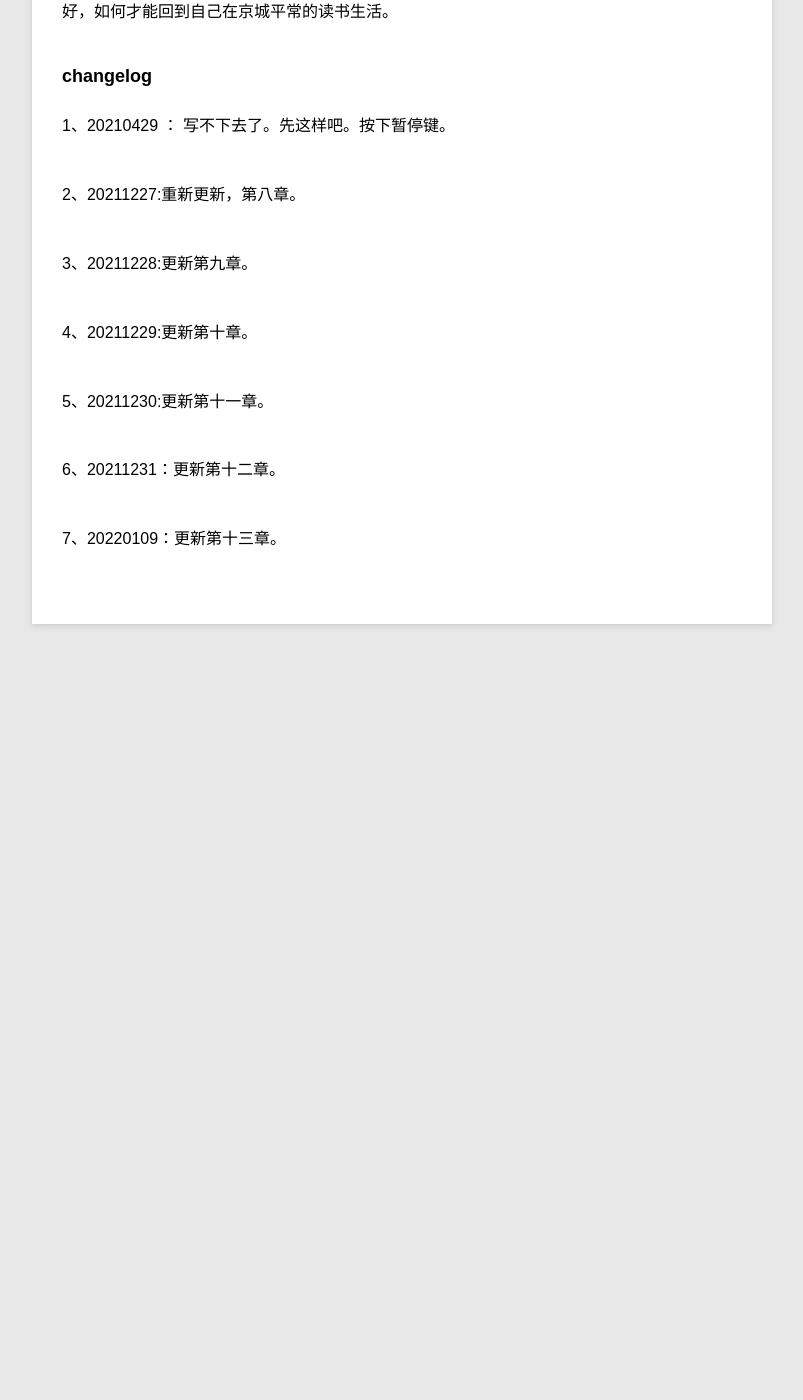
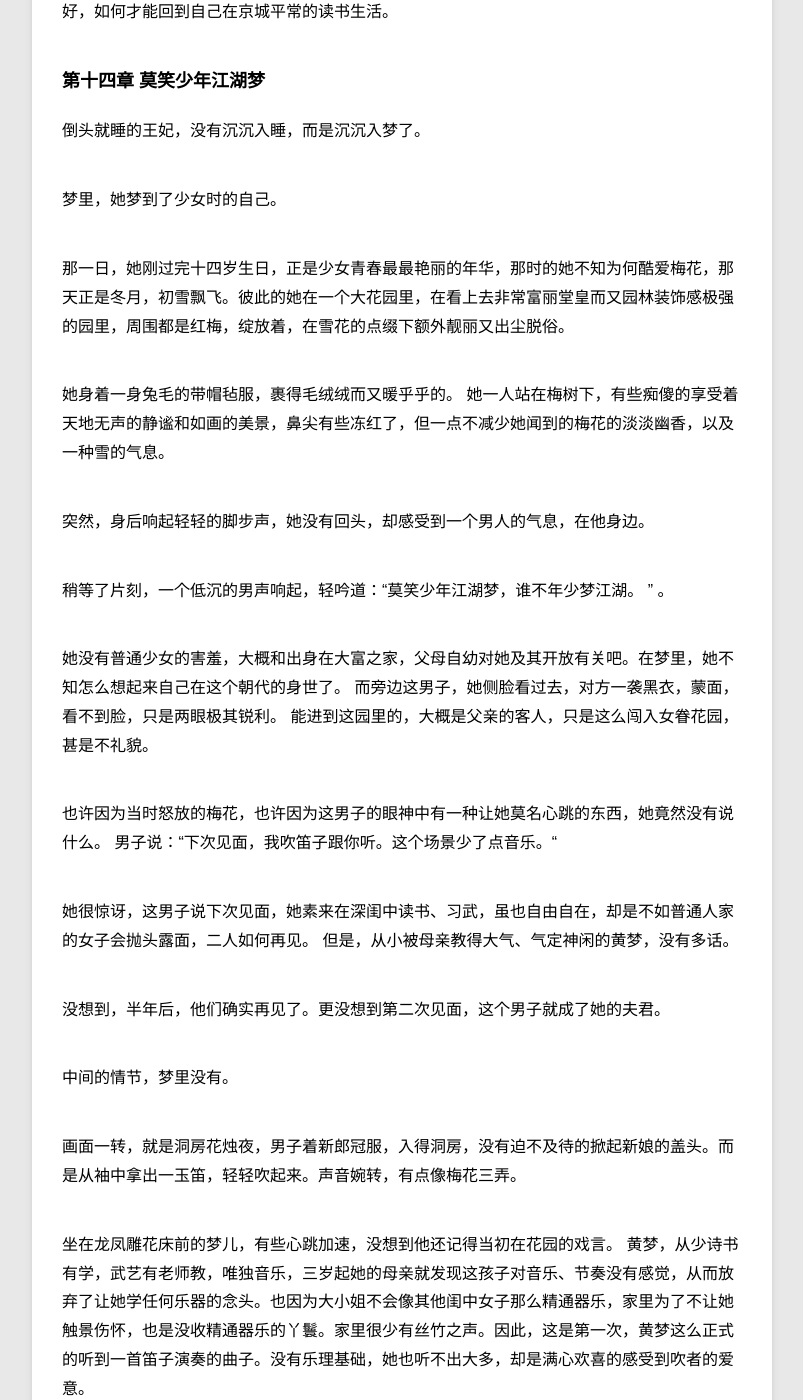
Before and after one commit to violettianjie/violettianjie.github.io, a Jekyll site: the page built from _posts/blog/2020-12-26-xiyu.md, in a window 1280 px wide and 1400 px high, scrolled down 23665 px. Shown: the whole window, without its empty margins (78-881 px from the left). Built offline with Jekyll 4.4.1, drawn with Linux system fonts in a browser that asks for light colours; before the commit the page ends 24369 px from its top, so only the background shows below that; some of the changed text lies outside the part shown.

Commit message:
Update 2020-12-26-xiyu.md

```diff
--- a/_posts/blog/2020-12-26-xiyu.md
+++ b/_posts/blog/2020-12-26-xiyu.md
@@ -520,6 +520,45 @@ category: blog
 
 现在的她，对于人间的自己、梦朝的自己、天界的自己，三个身份有些迷茫，不知道该如何是好，如何才能回到自己在京城平常的读书生活。
 
+### 第十四章 莫笑少年江湖梦
+
+倒头就睡的王妃，没有沉沉入睡，而是沉沉入梦了。
+
+
+梦里，她梦到了少女时的自己。
+
+那一日，她刚过完十四岁生日，正是少女青春最最艳丽的年华，那时的她不知为何酷爱梅花，那天正是冬月，初雪飘飞。彼此的她在一个大花园里，在看上去非常富丽堂皇而又园林装饰感极强的园里，周围都是红梅，绽放着，在雪花的点缀下额外靓丽又出尘脱俗。
+
+她身着一身兔毛的带帽毡服，裹得毛绒绒而又暖乎乎的。 她一人站在梅树下，有些痴傻的享受着天地无声的静谧和如画的美景，鼻尖有些冻红了，但一点不减少她闻到的梅花的淡淡幽香，以及一种雪的气息。
+
+突然，身后响起轻轻的脚步声，她没有回头，却感受到一个男人的气息，在他身边。
+
+稍等了片刻，一个低沉的男声响起，轻吟道：“莫笑少年江湖梦，谁不年少梦江湖。 ” 。
+
+她没有普通少女的害羞，大概和出身在大富之家，父母自幼对她及其开放有关吧。在梦里，她不知怎么想起来自己在这个朝代的身世了。
+而旁边这男子，她侧脸看过去，对方一袭黑衣，蒙面，看不到脸，只是两眼极其锐利。 能进到这园里的，大概是父亲的客人，只是这么闯入女眷花园，甚是不礼貌。
+
+也许因为当时怒放的梅花，也许因为这男子的眼神中有一种让她莫名心跳的东西，她竟然没有说什么。 男子说：“下次见面，我吹笛子跟你听。这个场景少了点音乐。“
+
+她很惊讶，这男子说下次见面，她素来在深闺中读书、习武，虽也自由自在，却是不如普通人家的女子会抛头露面，二人如何再见。
+但是，从小被母亲教得大气、气定神闲的黄梦，没有多话。
+
+没想到，半年后，他们确实再见了。更没想到第二次见面，这个男子就成了她的夫君。
+
+中间的情节，梦里没有。
+
+画面一转，就是洞房花烛夜，男子着新郎冠服，入得洞房，没有迫不及待的掀起新娘的盖头。而是从袖中拿出一玉笛，轻轻吹起来。声音婉转，有点像梅花三弄。
+
+坐在龙凤雕花床前的梦儿，有些心跳加速，没想到他还记得当初在花园的戏言。
+黄梦，从少诗书有学，武艺有老师教，唯独音乐，三岁起她的母亲就发现这孩子对音乐、节奏没有感觉，从而放弃了让她学任何乐器的念头。也因为大小姐不会像其他闺中女子那么精通器乐，家里为了不让她触景伤怀，也是没收精通器乐的丫鬟。家里很少有丝竹之声。因此，这是第一次，黄梦这么正式的听到一首笛子演奏的曲子。没有乐理基础，她也听不出大多，却是满心欢喜的感受到吹者的爱意。
+
+这是他们的第一次正式见面，上一次有蒙面，她并未看清楚男子的面容。她也不知道对方用了多少计谋或手段，才让爹爹答应了这门婚事。
+
+只是在乐音停了，男子掀开盖头的那一瞬间，她看到他那充满棱角的脸庞，那锐利而明亮的双眸，那一刻，她心跳加速，她知道她对这个男子一见钟情了。
+
+梦里到这里戛然而止。黄萌醒来，突然感到额头大汗淋漓，抬手一摸，是冷汗。
+
+
 
 
 ### changelog
@@ -537,3 +576,5 @@ category: blog
 6、20211231：更新第十二章。
 
 7、20220109：更新第十三章。
+
+8、20220120:更新第十四章。
```
